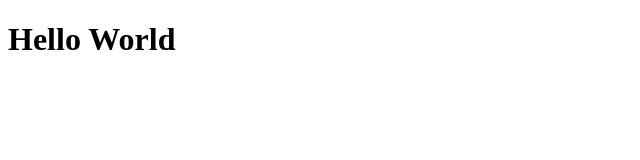
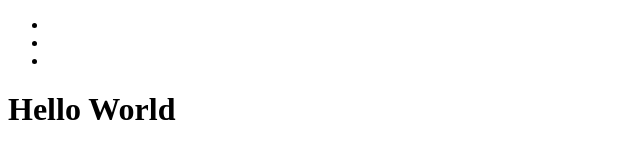
Before and after one commit to AlphaHydroxy/git_practice, a plain HTML site: page index.html in a window 1280 px wide. Shown: the whole page, without its empty margins (0-640 px from the left). Drawn offline with Linux system fonts and the light colour scheme.

Commit message:
further html elements added

```diff
--- a/index.html
+++ b/index.html
@@ -1,8 +1,19 @@
 <!DOCTYPE html>
 <html>
   <head>
+    <title>Jia @ CodeClan</title>
+    <link rel="shortcut icon" href=".ico">
+    <link rel="stylesheet" href="stylesheet.css">
   </head>
   <body>
+    <nav>
+      <ul>
+        <li></li>
+        <li></li>
+        <li></li>
+      </ul>
+    </nav>
     <h1>Hello World</h1>
+    <p></p>
   </body>
 </html>
```
